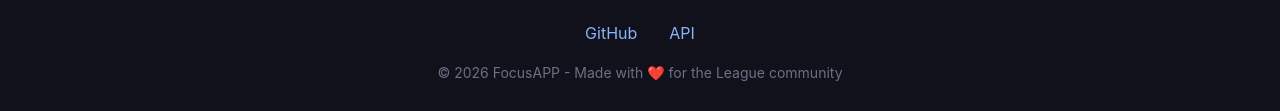
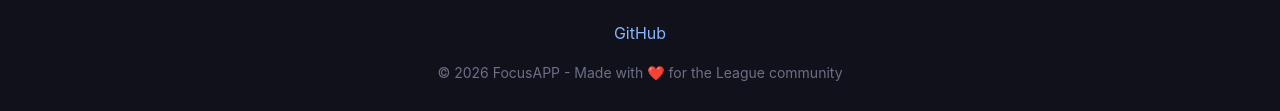
Before and after one commit to mhommet/FocusWebsite, a plain HTML site: page www/index.html in a window 1280 px wide. Shown: the part 2385-2496 px from the top of the page. Drawn offline with Linux system fonts and the light colour scheme; no server answers.

Commit message:
feat(web): :bookmark: realease website for focusapp

```diff
--- a/www/index.html
+++ b/www/index.html
@@ -127,7 +127,6 @@
             </p>
             <div class="footer-links">
                 <a href="https://github.com/mhommet/FocusAPP" target="_blank" class="link">GitHub</a>
-                <a href="https://api.hommet.ch" target="_blank" class="link">API</a>
             </div>
             <p class="copyright">
                 © 2026 FocusAPP - Made with ❤️ for the League community
```
